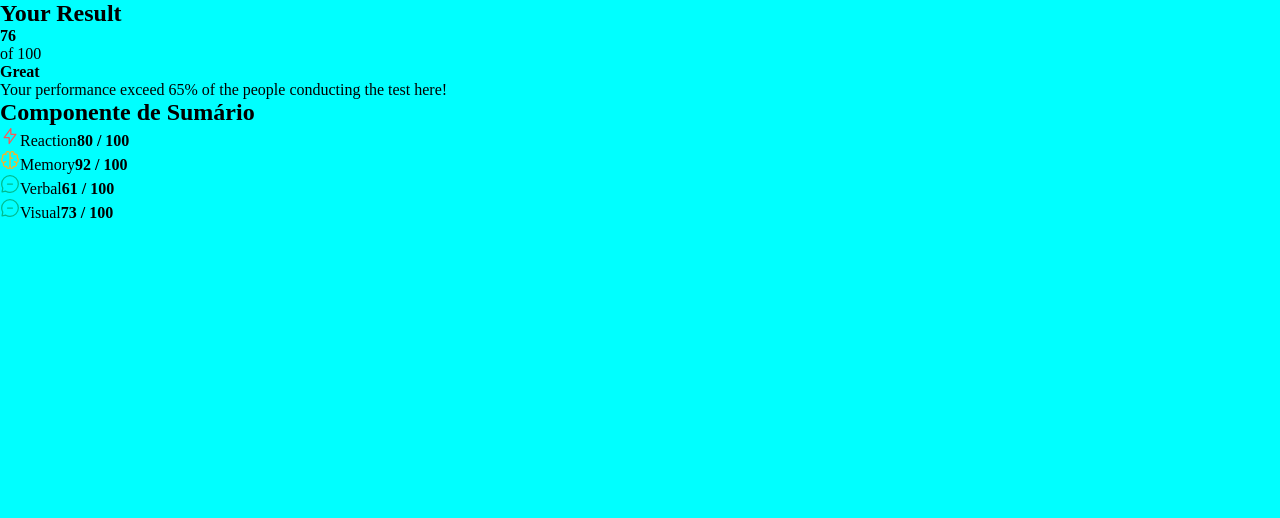
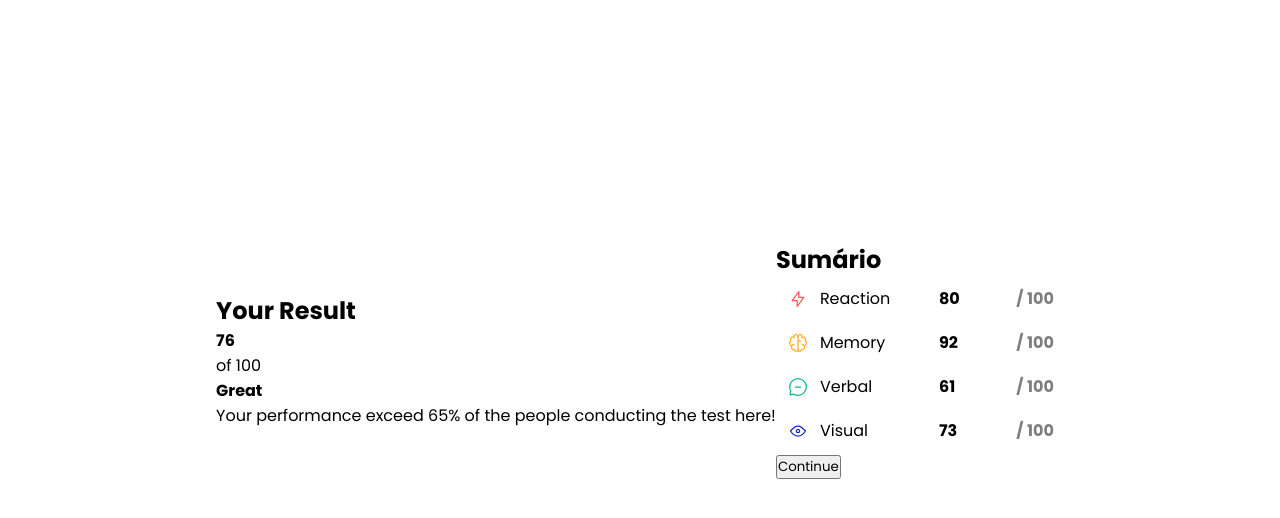
Before and after one commit to Player35Oficial/projeto2UNASP_Desenv_FrontEnd, a React (Vite) app: page / in a window 1280 px wide. Shown: the top 518 px of the page. Built offline with nearby package versions, Linux system fonts and the light colour scheme.

Commit message:
Aula 07.03

```diff
--- a/src/App.css
+++ b/src/App.css
@@ -1,9 +1,15 @@
+@import url('https://fonts.googleapis.com/css2?family=Poppins:wght@300;400;500;700&display=swap');
+
 * {
   margin: 0;
   padding: 0;
-  box-sizing: border-box ;
+  box-sizing: border-box;
+  font-family: 'Poppins', sans-serif;
 }
 
-body {
-  background-color: aqua;
+#root {
+  display: flex;
+  justify-content: center;
+  min-height: 90vh;
+  align-items: center;
 }
--- /dev/null
+++ b/src/Components/Rectangle/index.css
@@ -0,0 +1,25 @@
+.rectangle {
+  display: flex;
+  width: 288px;
+  align-items: center;
+}
+
+.rectangle img {
+  width: 20px;
+  margin: 12px;
+}
+
+.rectangle span {
+  width: 100%;
+}
+
+.rectangle strong {
+  display: flex;
+  text-align: end;
+  width: 100%;
+  padding-right: 10px;
+}
+
+.rectangle strong > span {
+  opacity: 0.5;
+}
--- a/src/Components/Rectangle/index.jsx
+++ b/src/Components/Rectangle/index.jsx
@@ -1,9 +1,14 @@
+import './index.css';
+
 export default function Rectangle({ type, number, icon }) {
   return (
-    <div>
-      <img src={icon} alt={type + "icon"} />
-      <span>{type}</span>
-      <strong>{number} / 100</strong>
+    <div className="rectangle">
+      <img src={icon} alt={type + '-icon'} />
+      <span className="type">{type}</span>
+      <strong>
+        {number}
+        <span>/ 100</span>
+      </strong>
     </div>
   );
 }
--- a/src/Components/Summary/index.jsx
+++ b/src/Components/Summary/index.jsx
@@ -3,16 +3,18 @@ import Rectangle from '../Rectangle';
 import iconReaction from '../../assets/icon-reaction.svg';
 import iconMemory from '../../assets/icon-memory.svg';
 import iconVerbal from '../../assets/icon-verbal.svg';
-import iconVisual from '../../assets/icon-verbal.svg';
+import iconVisual from '../../assets/icon-visual.svg';
 
 export default function Summary() {
   return (
     <div>
-      <h2>Componente de Sumário</h2>
-      <Rectangle icon={iconReaction} type={'Reaction'} number={80} />
+      <h2>Sumário</h2>
+      <Rectangle class="rectangle" icon={iconReaction} type={'Reaction'} number={80} />
       <Rectangle icon={iconMemory} type={'Memory'} number={92} />
       <Rectangle icon={iconVerbal} type={'Verbal'} number={61} />
       <Rectangle icon={iconVisual} type={'Visual'} number={73} />
+
+      <button>Continue</button>
     </div>
   );
 }
```
Also changed, not shown: src/Components/Results/Index.css (added).
